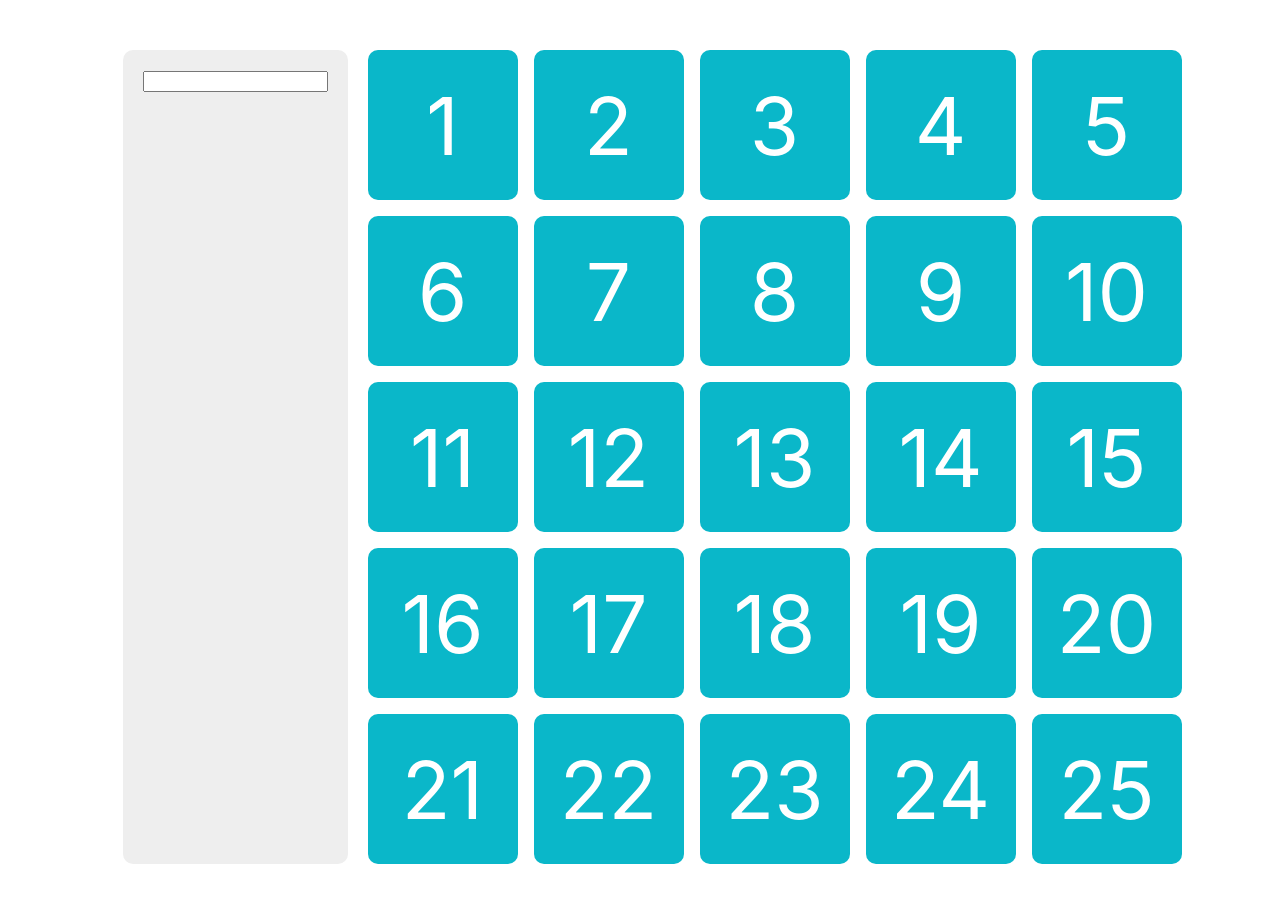
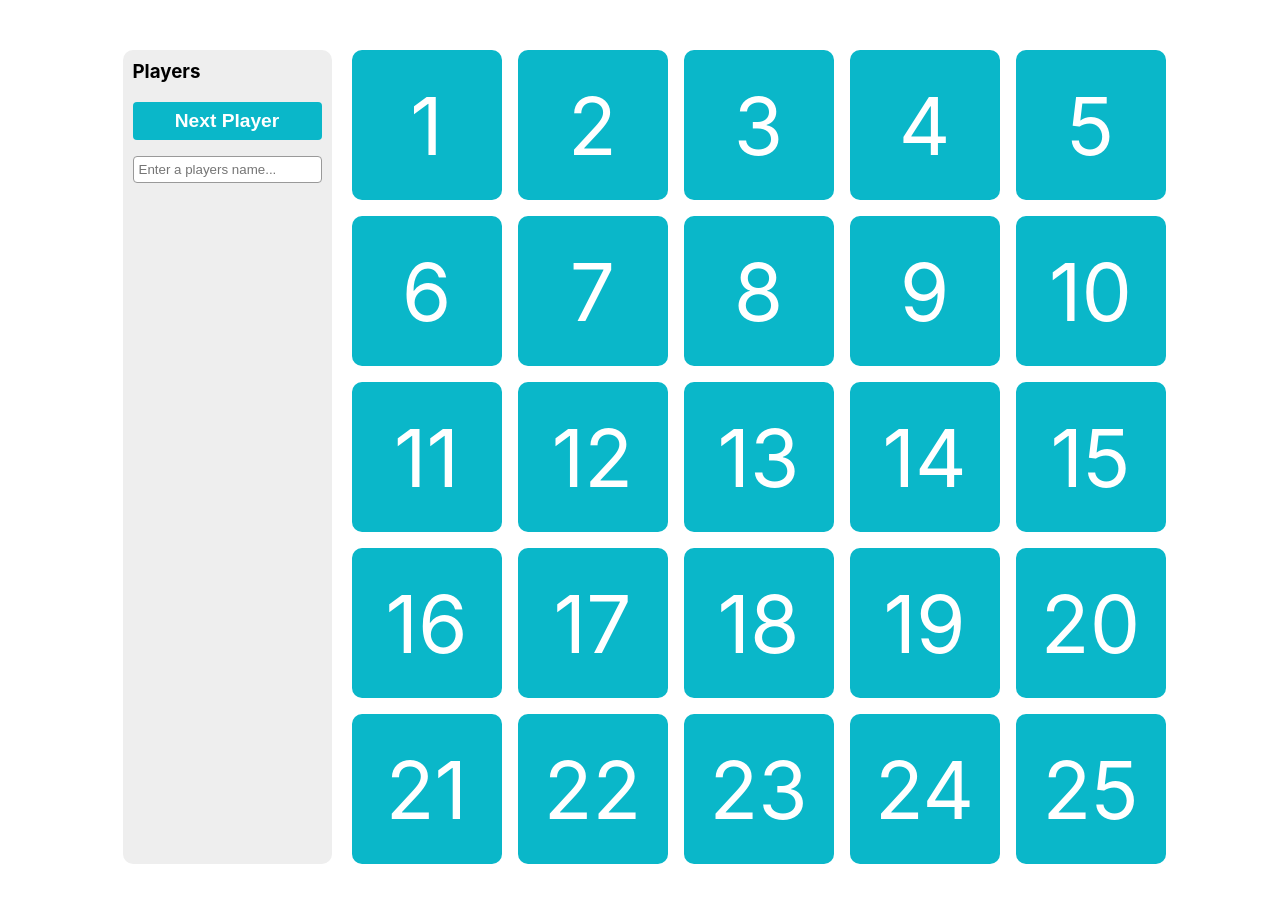
Before and after one commit to killsunday/icebreaker-game, a React (Create React App) app: page / in a window 1280 px wide. Shown: the top 902 px of the page. Built offline with nearby package versions, Linux system fonts and the light colour scheme.

Commit message:
finish players section

```diff
--- a/public/styles.css
+++ b/public/styles.css
@@ -78,7 +78,6 @@
     border-radius: 4px;
     display: inline-block;
     height: 20px;
-    margin-bottom: 10px;
     margin-right: 10px;
     width: 20px;
 }
@@ -147,7 +146,7 @@
     background-color: #eee;
     border-radius: 10px;
     margin-right: 20px;
-    padding: 20px;
+    padding: 10px;
     width: 200px;
 }
 
@@ -161,4 +160,43 @@
     align-items: center;
     display: flex;
     justify-content: flex-start;
+    margin-bottom: 10px;
 }
+
+.player-list li.active:after {
+    border: solid black;
+    border-width: 0 3px 3px 0;
+    content: "";
+    display: inline-block;
+    margin-left: 15px;
+    padding: 3px;
+    transform: rotate(135deg);
+    -webkit-transform: rotate(135deg);
+}
+
+input {
+    border: 1px solid #999;
+    border-radius: 4px;
+    padding: 5px;
+}
+
+input:focus {
+    background-color: #fff;
+    border-color: #333;
+    outline: none;
+}
+
+h3 {
+    margin-top: 0;
+}
+
+button {
+    background-color: #0AB7C9;
+    border: 0;
+    border-radius: 4px;
+    color: #fff;
+    font-weight: 600;
+    font-size: 1.2em;
+    min-width: 100%;
+    padding: 8px;
+}
--- a/src/App.js
+++ b/src/App.js
@@ -11,8 +11,8 @@ import { Players } from './components/Players.js';
 
 function App() {
   const [ currentQuestions, setCurrentQuestions ] = useState([]);
-  const [ players, setPlayers ] = useState(new Array());
-  const [ currentPlayer, setCurrentPlayer ] = useState({});
+  const [ players, setPlayers ] = useState([]);
+  const [ currentPlayerIndex, setCurrentPlayerIndex ] = useState(0);
   const questionArray = randomizeArray(questions);
   const userColors = randomizeArray(colors);
 
@@ -23,7 +23,7 @@ function App() {
     tmpQuestions[index].flipped = !tmpQuestions[index].flipped;
 
     if ( !tmpQuestions[index].color ) {
-      tmpQuestions[index].color = currentPlayer.playerColor;
+      tmpQuestions[index].color = players[currentPlayerIndex].playerColor;
     }
 
     setCurrentQuestions(tmpQuestions);
@@ -35,14 +35,14 @@ function App() {
       playerColor: userColors.pop(),
     }
     setPlayers([ ...players, newPlayer ]);
-
-    if (!Object.keys(currentPlayer).length) {
-      setCurrentPlayer(newPlayer);
-    }
   };
 
   const handleCurrentPlayer = () => {
+    let index = currentPlayerIndex + 1;
 
+    if (index >= players.length) index = 0;
+
+    setCurrentPlayerIndex(index);
   };
 
 
@@ -53,9 +53,25 @@ function App() {
   return (
     <div className="App">
         <div class="container">
-          <Players players={players} onAddPlayer={handleAddPlayer} onSwitchPlayer={handleCurrentPlayer} />
+
+          <Players
+            players={players}
+            currentPlayerIndex={currentPlayerIndex}
+            onAddPlayer={handleAddPlayer}
+            onSwitchPlayer={handleCurrentPlayer} />
+
           <div className="questions">
-            {currentQuestions.map((question, index) => <Question color={question.color} flipped={question.flipped} question={question.question} onClick={() => handleOnClick(index)} index={index} />)}
+            {currentQuestions.map((question, index) => {
+              return (
+                <Question
+                  key={`question-tile-${index}`}
+                  color={question.color}
+                  flipped={question.flipped}
+                  question={question.question}
+                  onClick={() => handleOnClick(index)}
+                  index={index} />);
+              })
+            }
           </div>
         </div>
     </div>
--- a/src/components/Player.js
+++ b/src/components/Player.js
@@ -1,5 +1,8 @@
 export const Player = (props) => {
     return (
-        <li key={`player-item-${props.playerName}`}> <span className={`player-color color-${props.playerColor}`}></span> {props.playerName}</li>
+        <li key={`player-item-${props.playerName.toLowerCase()}`} className={props.isActive ? 'active' : ''}>
+            <span className={`player-color color-${props.playerColor}`}></span>
+            {props.playerName}
+        </li>
     )
 }
--- a/src/components/Players.js
+++ b/src/components/Players.js
@@ -11,23 +11,26 @@ export const Players = (props) => {
     const handleKeyDown = (e) => {
         if(e.keyCode === 13 && e.currentTarget.value.trim() !== "") {
             e.preventDefault();
-            props.onAddPlayer(playerName);
+            props.onAddPlayer(playerName.trim());
 
-            console.log("what?");
             setPlayerName("");
         }
      }
 
     return (
         <div className="players">
+            <h3>Players</h3>
             <ul className="player-list">
-                {props.players.length !== 0 && props.players.map((player) => {
+                {props.players.length !== 0 && props.players.map((player, index) => {
                     return (
-                        <Player key={`player-${player.playerName}`} playerName={player.playerName} playerColor={player.playerColor} />
+                        <Player key={`player-${player.playerName}`} isActive={props.currentPlayerIndex === index} playerName={player.playerName} playerColor={player.playerColor} />
                     )
                 })}
             </ul>
-            {props.players.length < 10 && <input type="text" value={playerName} onChange={handleChange} onKeyDown={handleKeyDown} />}
+            <p>
+                <button className="next-player-button" onClick={props.onSwitchPlayer}>Next Player</button>
+            </p>
+            {props.players.length < 10 && <input type="text" placeholder="Enter a players name..." value={playerName} onChange={handleChange} onKeyDown={handleKeyDown} />}
         </div>
     )
 }
--- a/src/components/Question.js
+++ b/src/components/Question.js
@@ -1,10 +1,10 @@
 export const Question = (props) => {
-    return (<div class={`question ${props.flipped ? 'flipped' : ''}`} onClick={props.onClick} key={`question-${props.index}`}>
-        <div class="card-inner">
-            <div class="question-number card-front">
+    return (<div className={`question ${props.flipped ? 'flipped' : ''}`} onClick={props.onClick} key={`question-${props.index}`}>
+        <div className="card-inner">
+            <div className="question-number card-front">
                 <p>{props.index + 1}</p>
             </div>
-            <div class={`question-text card-back ${props.color ? "card-" + props.color : ''}`}>
+            <div className={`question-text card-back ${props.color ? "card-" + props.color : ''}`}>
                 <p>{props.question}</p>
             </div>
         </div>
```
